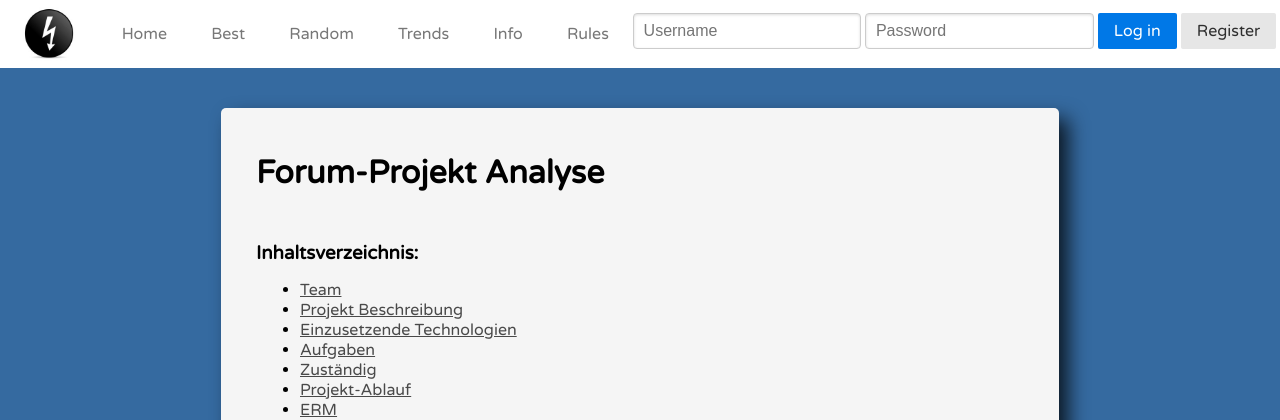
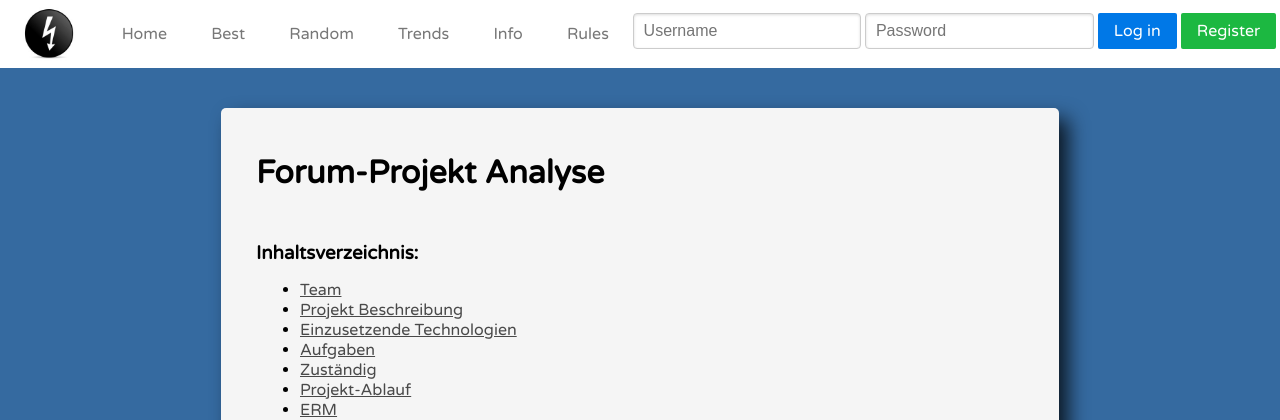
Before and after one commit to GyselAnimatioon/ProjektForumModul133, a PHP site: page /doku.php in a window 1280 px wide. Shown: the top 420 px of the page. Run offline with PHP 8.4, Linux system fonts and the light colour scheme; some web fonts are replaced.

Commit message:
wegen änderungen an registration.php wurde pure.css erweitert

```diff
--- a/css/pure.css
+++ b/css/pure.css
@@ -388,6 +388,16 @@ table {
     background-color: #0078e7;
     color: #fff;
 }
+/* Hinzugefügt */
+.pure-button-success, .pure-button-selected, a.pure-button-primary, a.pure-button-selected{
+    background: rgb(28, 184, 65);
+    color: #fff;
+}
+.pure-button-error, .pure-button-selected, a.pure-button-primary, a.pure-button-selected{
+    background: rgb(202, 60, 60);
+    color: #fff;
+}
+/* Ende */
 .pure-form input[type=text], .pure-form input[type=password], .pure-form input[type=email], .pure-form input[type=url], .pure-form input[type=date], .pure-form input[type=month], .pure-form input[type=time], .pure-form input[type=datetime], .pure-form input[type=datetime-local], .pure-form input[type=week], .pure-form input[type=number], .pure-form input[type=search], .pure-form input[type=tel], .pure-form input[type=color], .pure-form select, .pure-form textarea {
     padding: .5em .6em;
     display: inline-block;
```
Lines whose indentation alone changed are shown as unchanged.
